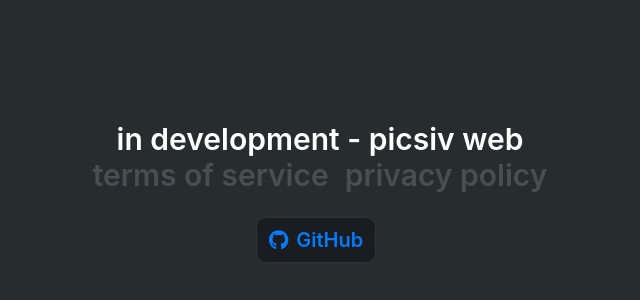
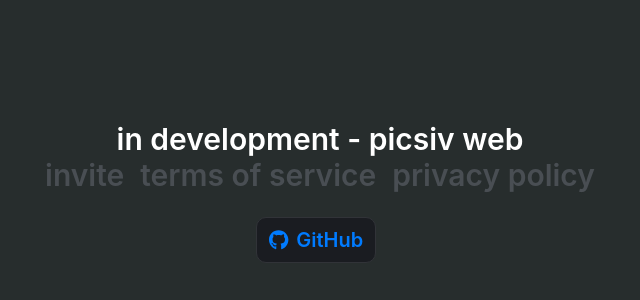
Before and after one commit to jckli/picsiv-web, a Next.js app: page / in a window 1280 px wide. Shown: the part 204-504 px from the top of the page, without its empty margins (320-960 px from the left). Built offline with nearby package versions, Linux system fonts and the light colour scheme.

Commit message:
feat: add invite button

```diff
--- a/src/pages/index.tsx
+++ b/src/pages/index.tsx
@@ -8,6 +8,9 @@
             <div className="w-full h-[100vh] flex flex-col items-center justify-center text-white text-3xl font-semibold text-center">
                 <h1>in development - picsiv web</h1>
                 <div className="mb-6">
+                    <div className="md:inline-block md:mr-4">
+                        <a href="https://jackli.dev/picsiv" className="text-[#494e53] transition-all ease-in-out duration-300 hover:text-[#a385b3]">invite</a>
+                    </div>
                     <div className="md:inline-block md:mr-4">
                         <Link href="/terms">
                             <a className="text-[#494e53] transition-all ease-in-out duration-300 hover:text-[#a385b3]">terms of service</a>
```
